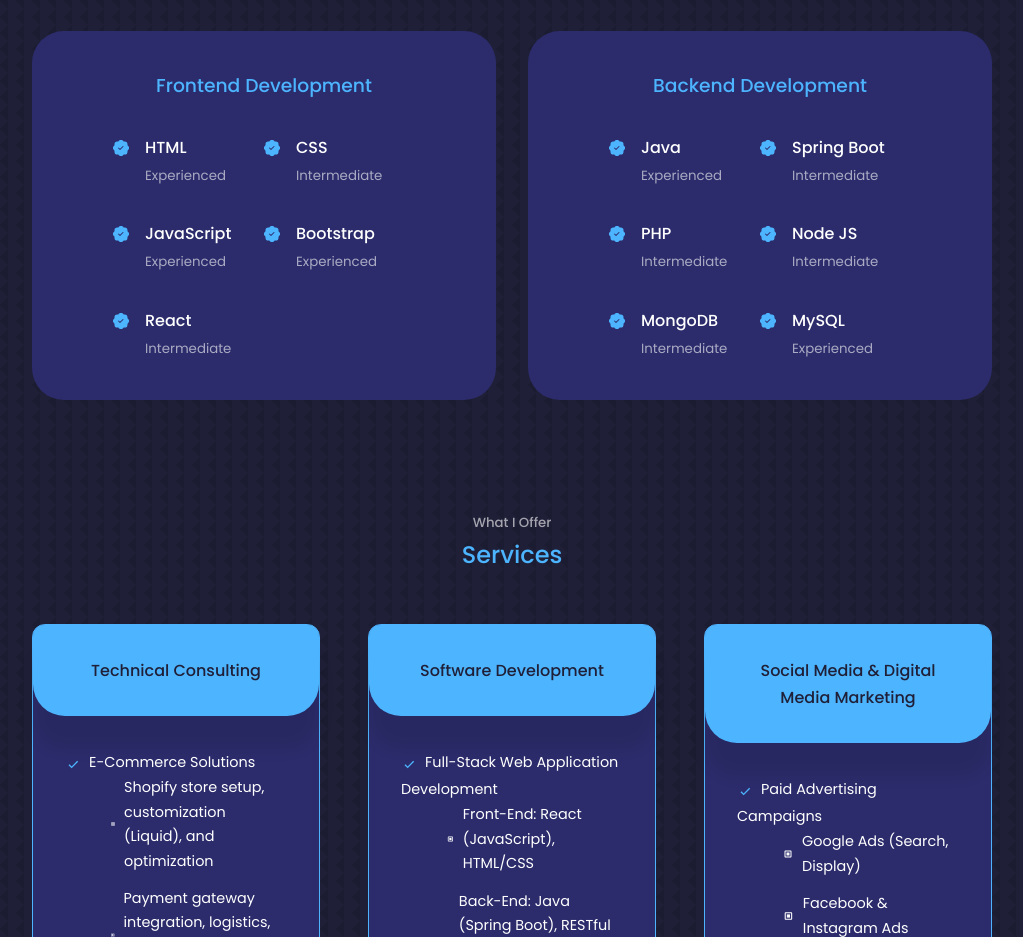
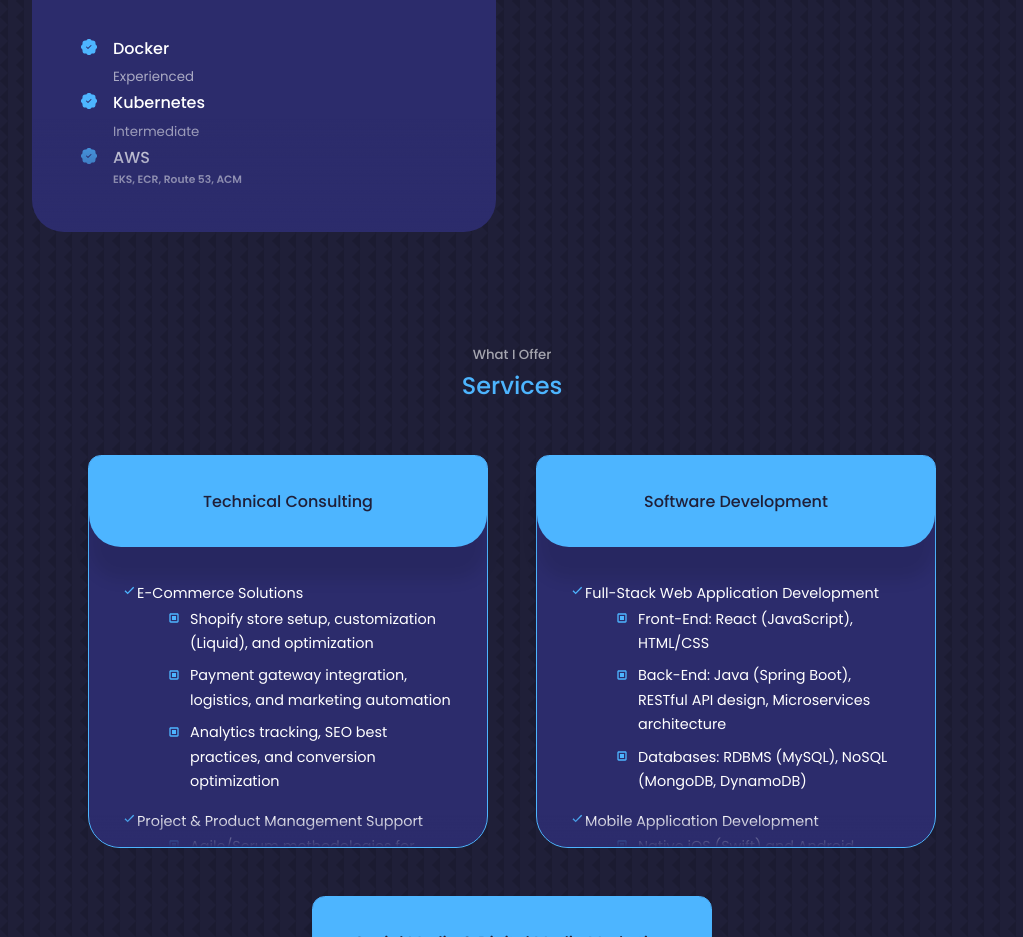
Before and after one commit to smashyou/portfolio, a React (Create React App) app: page / in a window 1280 px wide. Shown: the part 2295-3232 px from the top of the page, without its empty margins (128-1151 px from the left). Built offline with nearby package versions, Linux system fonts and the light colour scheme.

Commit message:
updated styling for about, experience, and services components

```diff
--- a/src/components/experience/Experience.jsx
+++ b/src/components/experience/Experience.jsx
@@ -10,9 +10,10 @@ const experience = () => {
 
       <div className="container experience__container">
         {/* FRONTEND DEVELOPMENT */}
-        <div className="experience__frontend">
+        <div className="experience__category experience__frontend">
           <h3>Frontend Development</h3>
-          <div className="experience__content">
+          <div className="experience__scroll-wrapper">
+            <div className="experience__scroll-content">
               <article className="experience__details">
                 <BsPatchCheckFill className="experience__details-icon" />
                 <div>
@@ -25,7 +26,7 @@ const experience = () => {
                 <BsPatchCheckFill className="experience__details-icon" />
                 <div>
                   <h4>CSS</h4>
-                <small className="text-light">Intermediate</small>
+                  <small className="text-light">Experienced</small>
                 </div>
               </article>
 
@@ -48,17 +49,29 @@ const experience = () => {
               <article className="experience__details">
                 <BsPatchCheckFill className="experience__details-icon" />
                 <div>
-                <h4>React</h4>
+                  <h4>React/Next.js</h4>
+                  <small className="text-light">Intermediate</small>
+                </div>
+              </article>
+
+              <article className="experience__details">
+                <BsPatchCheckFill className="experience__details-icon" />
+                <div>
+                  <h4>Tailwind CSS</h4>
                   <small className="text-light">Intermediate</small>
                 </div>
               </article>
             </div>
           </div>
+          {/* Fade sits here outside scrollable div */}
+          <div className="experience__fade-indicator"></div>
+        </div>
 
-        {/* BACKEND DEVELOPMENT */}
-        <div className="experience__backend">
-          <h3>Backend Development</h3>
-          <div className="experience__content">
+        {/* AI / BACKEND DEVELOPMENT */}
+        <div className="experience__category experience__backend">
+          <h3>AI / Backend Development</h3>
+          <div className="experience__scroll-wrapper">
+            <div className="experience__scroll-content">
               <article className="experience__details">
                 <BsPatchCheckFill className="experience__details-icon" />
                 <div>
@@ -94,7 +107,7 @@ const experience = () => {
               <article className="experience__details">
                 <BsPatchCheckFill className="experience__details-icon" />
                 <div>
-                <h4>MongoDB</h4>
+                  <h4>Python</h4>
                   <small className="text-light">Intermediate</small>
                 </div>
               </article>
@@ -102,11 +115,82 @@ const experience = () => {
               <article className="experience__details">
                 <BsPatchCheckFill className="experience__details-icon" />
                 <div>
-                <h4>MySQL</h4>
+                  <h4>Flask</h4>
+                  <small className="text-light">Intermediate</small>
+                </div>
+              </article>
+
+              <article className="experience__details">
+                <BsPatchCheckFill className="experience__details-icon" />
+                <div>
+                  <h4>PyTorch</h4>
+                  <small className="text-light">Pre-intermdiate</small>
+                </div>
+              </article>
+
+              <article className="experience__details">
+                <BsPatchCheckFill className="experience__details-icon" />
+                <div>
+                  <h4>NoSQL</h4>
+                  <h6>Amazon DynamoDB, MongoDB, Apache Cassandra</h6>
+                  <small className="text-light">Intermediate</small>
+                </div>
+              </article>
+
+              <article className="experience__details">
+                <BsPatchCheckFill className="experience__details-icon" />
+                <div>
+                  <h4>Relational DB</h4>
+                  <h6>SQL, PostgreSQL, MySQL</h6>
                   <small className="text-light">Experienced</small>
                 </div>
               </article>
             </div>
+          </div>
+          {/* Fade sits here outside scrollable div */}
+          <div className="experience__fade-indicator"></div>
+        </div>
+        {/* Cloud / DevOps */}
+        <div className="experience__category experience__clouddevops">
+          <h3>Cloud / DevOps</h3>
+          <div className="experience__scroll-wrapper">
+            <div className="experience__scroll-content">
+              <article className="experience__details">
+                <BsPatchCheckFill className="experience__details-icon" />
+                <div>
+                  <h4>Docker</h4>
+                  <small className="text-light">Experienced</small>
+                </div>
+              </article>
+
+              <article className="experience__details">
+                <BsPatchCheckFill className="experience__details-icon" />
+                <div>
+                  <h4>Kubernetes</h4>
+                  <small className="text-light">Intermediate</small>
+                </div>
+              </article>
+
+              <article className="experience__details">
+                <BsPatchCheckFill className="experience__details-icon" />
+                <div>
+                  <h4>AWS</h4>
+                  <h6>EKS, ECR, Route 53, ACM</h6>
+                  <small className="text-light">Intermediate</small>
+                </div>
+              </article>
+
+              <article className="experience__details">
+                <BsPatchCheckFill className="experience__details-icon" />
+                <div>
+                  <h4>GitHub Actions</h4>
+                  <small className="text-light">Intermediate</small>
+                </div>
+              </article>
+            </div>
+          </div>
+          {/* Fade sits here outside scrollable div */}
+          <div className="experience__fade-indicator"></div>
         </div>
       </div>
     </section>
--- a/src/components/experience/experience.css
+++ b/src/components/experience/experience.css
@@ -1,14 +1,75 @@
+.experience__category {
+  background: var(--color-bg-variant);
+  padding: 2.4rem 3rem 0 3rem;
+  border-radius: 2rem;
+  border: 1px solid transparent;
+  transition: var(--transition);
+
+  height: 300px;
+  position: relative;
+  display: flex;
+  flex-direction: column;
+}
+
+.experience__scroll-wrapper {
+  flex-grow: 1;
+  overflow-y: auto;
+  /* padding-right: 1rem; */
+  position: relative;
+  z-index: 1;
+}
+
+.experience__scroll-content {
+  padding-right: 1rem; /* keeps text/content away from scrollbar */
+}
+
+.experience__fade-indicator {
+  position: absolute;
+  bottom: 0;
+  left: 0;
+  height: 7rem;
+  width: 100%;
+  background: linear-gradient(to bottom, transparent, var(--color-bg-variant));
+  pointer-events: none;
+  z-index: 2;
+}
+
+/* Visible styled scrollbar */
+.experience__scroll-wrapper::-webkit-scrollbar {
+  width: 8px;
+  display: block !important;
+}
+
+.experience__scroll-wrapper::-webkit-scrollbar-thumb {
+  background: var(--color-primary);
+  border-radius: 4px;
+}
+
+.experience__scroll-wrapper::-webkit-scrollbar-track {
+  background: rgba(255, 255, 255, 0.05);
+}
+
 .experience__container {
   display: grid;
-  grid-template-columns: 1fr 1fr;
+  grid-template-columns: repeat(auto-fit, minmax(320px, 1fr));
   gap: 2rem;
+  align-items: start;
 }
 
 .experience__container > div {
+  /* flex: 1 1 30%;
+  min-width: 300px;
+  max-width: 450px; */
   background: var(--color-bg-variant);
-  padding: 2.4rem 5rem;
+  padding: 2.4rem 3rem;
   border-radius: 2rem;
   border: 1px solid transparent;
+  /* display: flex; */
+  /* flex-direction: column; */
+  /* justify-content: space-between; */
+  /* max-height: 600px; */
+  transition: var(--transition);
+  overflow-y: auto;
 }
 
 .experience__container > div:hover {
@@ -31,28 +92,43 @@
 
 .experience__details {
   display: flex;
+  align-items: flex-start;
   gap: 1rem;
 }
 
 .experience__details-icon {
-  margin-top: 6px;
   color: var(--color-primary);
+  font-size: 1rem;
+  min-width: 1rem;
+  flex-shrink: 0;
+  margin-top: 4px;
 }
 
 /* ==================== MEDIA QUERIES (MEDIUM DEVICES) ==================== */
 @media screen and (max-width: 1024px) {
   .experience__container {
+    /* flex-direction: column;
+    align-items: center; */
     grid-template-columns: 1fr;
   }
 
   .experience__container > div {
-    width: 80%;
+    /* width: 80%;
+    max-height: 600px;
+    overflow-y: auto; */
+    width: 100%;
     padding: 2rem;
-    margin: 0 auto;
+    /* padding: 2rem;
+    margin: 0 auto; */
   }
 
   .experience__content {
     padding: 1rem;
+  }
+
+  .experience__category {
+    max-height: none;
+    overflow-y: visible;
   }
 }
 
@@ -62,8 +138,15 @@
     gap: 1rem;
   }
 
+  .experience__category {
+    max-height: none;
+    overflow-y: visible;
+  }
+
   .experience__container > div {
     width: 100%;
-    padding: 2rem 1rem;
+    padding: 2rem 1.5rem;
+    max-height: 600px;
+    overflow-y: auto;
   }
 }
--- a/src/components/services/Services.jsx
+++ b/src/components/services/Services.jsx
@@ -14,7 +14,7 @@ const Services = () => {
           <div className="service__head">
             <h3>Technical Consulting</h3>
           </div>
-
+          <div className="service__scroll-wrapper">
             <ul className="service__list">
               <li>
                 <BiCheck className="service__list-icon" />
@@ -73,7 +73,8 @@ const Services = () => {
                   <li>
                     <BiCheckboxSquare className="service__sublist-icon" />
                     <p>
-                    AWS deployment and infrastructure setup (EC2, S3, RDS, etc.)
+                      AWS deployment and infrastructure setup (EC2, S3, RDS,
+                      etc.)
                     </p>
                   </li>
                   <li>
@@ -108,6 +109,9 @@ const Services = () => {
                 </ul>
               </li>
             </ul>
+          </div>
+          {/* Fade at bottom */}
+          <div className="service__fade-indicator"></div>
         </article>
 
         {/* SOFTWARE DEVELOPMENT */}
@@ -115,7 +119,7 @@ const Services = () => {
           <div className="service__head">
             <h3>Software Development</h3>
           </div>
-
+          <div className="service__scroll-wrapper">
             <ul className="service__list">
               <li>
                 <BiCheck className="service__list-icon" />
@@ -174,6 +178,9 @@ const Services = () => {
                 </ul>
               </li>
             </ul>
+          </div>
+          {/* Fade at bottom */}
+          <div className="service__fade-indicator"></div>
         </article>
 
         {/* SOCIAL MEDIA MARKETING */}
@@ -181,7 +188,7 @@ const Services = () => {
           <div className="service__head">
             <h3>Social Media & Digital Media Marketing</h3>
           </div>
-
+          <div className="service__scroll-wrapper">
             <ul className="service__list">
               <li>
                 <BiCheck className="service__list-icon" />
@@ -225,7 +232,8 @@ const Services = () => {
                   <li>
                     <BiCheckboxSquare className="service__sublist-icon" />
                     <p>
-                    Using visuals (images, short videos) to increase engagement
+                      Using visuals (images, short videos) to increase
+                      engagement
                     </p>
                   </li>
                 </ul>
@@ -269,7 +277,9 @@ const Services = () => {
                   </li>
                   <li>
                     <BiCheckboxSquare className="service__sublist-icon" />
-                  <p>Community management (responding to comments, messages)</p>
+                    <p>
+                      Community management (responding to comments, messages)
+                    </p>
                   </li>
                   <li>
                     <BiCheckboxSquare className="service__sublist-icon" />
@@ -292,13 +302,15 @@ const Services = () => {
                   <li>
                     <BiCheckboxSquare className="service__sublist-icon" />
                     <p>
-                    Designing remarketing funnels to recover abandoned carts and
-                    boost sales
+                      Designing remarketing funnels to recover abandoned carts
+                      and boost sales
                     </p>
                   </li>
                   <li>
                     <BiCheckboxSquare className="service__sublist-icon" />
-                  <p>Syncing product catalogs with social commerce platforms</p>
+                    <p>
+                      Syncing product catalogs with social commerce platforms
+                    </p>
                   </li>
                 </ul>
               </li>
@@ -359,6 +371,9 @@ const Services = () => {
                 </ul>
               </li>
             </ul>
+          </div>
+          {/* Fade at bottom */}
+          <div className="service__fade-indicator"></div>
         </article>
       </div>
     </section>
--- a/src/components/services/services.css
+++ b/src/components/services/services.css
@@ -1,15 +1,24 @@
 .services__container {
-  display: grid;
-  grid-template-columns: repeat(3, 1fr);
+  display: flex;
+  flex-wrap: wrap;
+  justify-content: center;
   gap: 3rem;
 }
 
 .service {
+  display: flex;
+  flex-direction: column;
+  justify-content: space-between;
+
   background: var(--color-bg-variant);
   border-radius: 0.8rem 0.8rem 2rem 2rem;
   border: 1px solid var(--color-primary);
-  height: fit-content;
+  flex: 1 1 30%; /* 3 cards per row */
+  min-width: 300px;
+  max-width: 400px;
+  height: 100%;
   transition: var(--transition);
+  position: relative;
 }
 
 .service:hover {
@@ -33,6 +42,8 @@
 
 .service__list {
   padding: 2rem;
+  max-height: 500px;
+  overflow-y: auto;
 }
 
 .service__list li {
@@ -42,11 +53,66 @@
   margin-bottom: 0.8rem;
 }
 
-.service__list-icon {
+.service__scroll-wrapper {
+  max-height: 300px;
+  overflow-y: auto;
+  position: relative;
+}
+
+/* Optional styled scrollbar */
+.service__scroll-wrapper::-webkit-scrollbar {
+  width: 6px;
+}
+
+.service__scroll-wrapper::-webkit-scrollbar-thumb {
+  background: var(--color-primary);
+  border-radius: 3px;
+}
+
+.service__fade-indicator {
+  position: absolute;
+  bottom: 0;
+  left: 0;
+  right: 0;
+  height: 2rem;
+  background: linear-gradient(to bottom, transparent, var(--color-bg-variant));
+  pointer-events: none;
+  z-index: 2;
+  border-bottom-left-radius: 2rem;
+  border-bottom-right-radius: 2rem;
+  overflow: hidden;
+}
+
+/* .service__list-icon {
   color: var(--color-primary);
   margin-top: 2px;
   vertical-align: middle;
   margin-right: 8px;
+} */
+
+/* .service__sublist li {
+  display: flex;
+  align-items: center;
+  gap: 8px; /* Space between icon and text
+} */
+
+.service__list-icon,
+.service__sublist-icon {
+  color: var(--color-primary);
+  font-size: 1rem; /* Normalize icon size */
+  flex-shrink: 0;
+}
+
+/* Sublist styling */
+.service__sublist li {
+  display: flex;
+  align-items: flex-start; /* Align top for multi-line text */
+  gap: 0.5rem;
+  margin-bottom: 0.5rem;
+}
+
+.service__sublist-icon {
+  margin-top: 0.2rem; /* Optional nudge for alignment */
 }
 
 .service__list p {
@@ -60,11 +126,6 @@
   list-style: none; /* Removes default bullets */
 }
 
-.service__sublist li {
-  display: flex;
-  align-items: center;
-  gap: 8px; /* Space between icon and text */
-}
 /* ==================== MEDIA QUERIES (MEDIUM DEVICES) ==================== */
 @media screen and (max-width: 1024px) {
   .services__container {
```
Also changed, not shown: src/components/about/About.jsx (+18 -16 lines), src/components/about/about.css (+35 -5 lines). Lines whose indentation alone changed are shown as unchanged.
